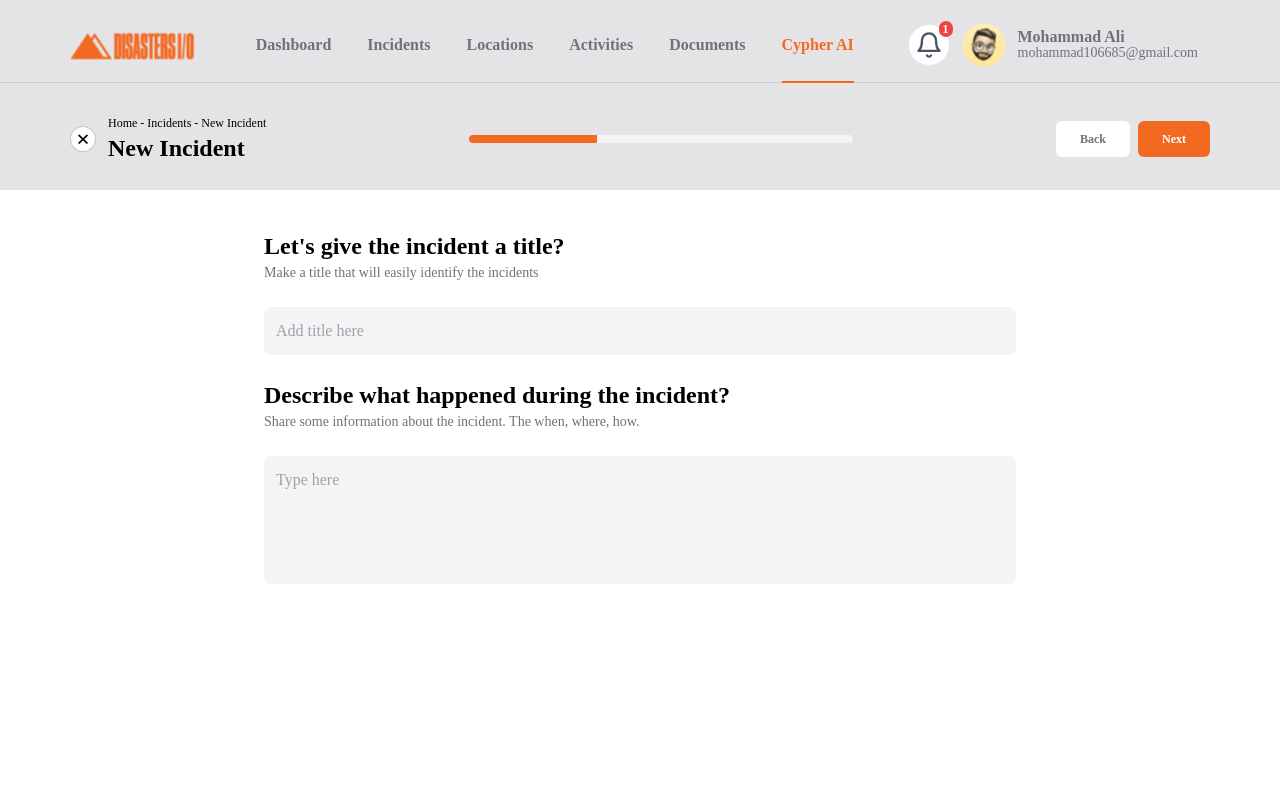
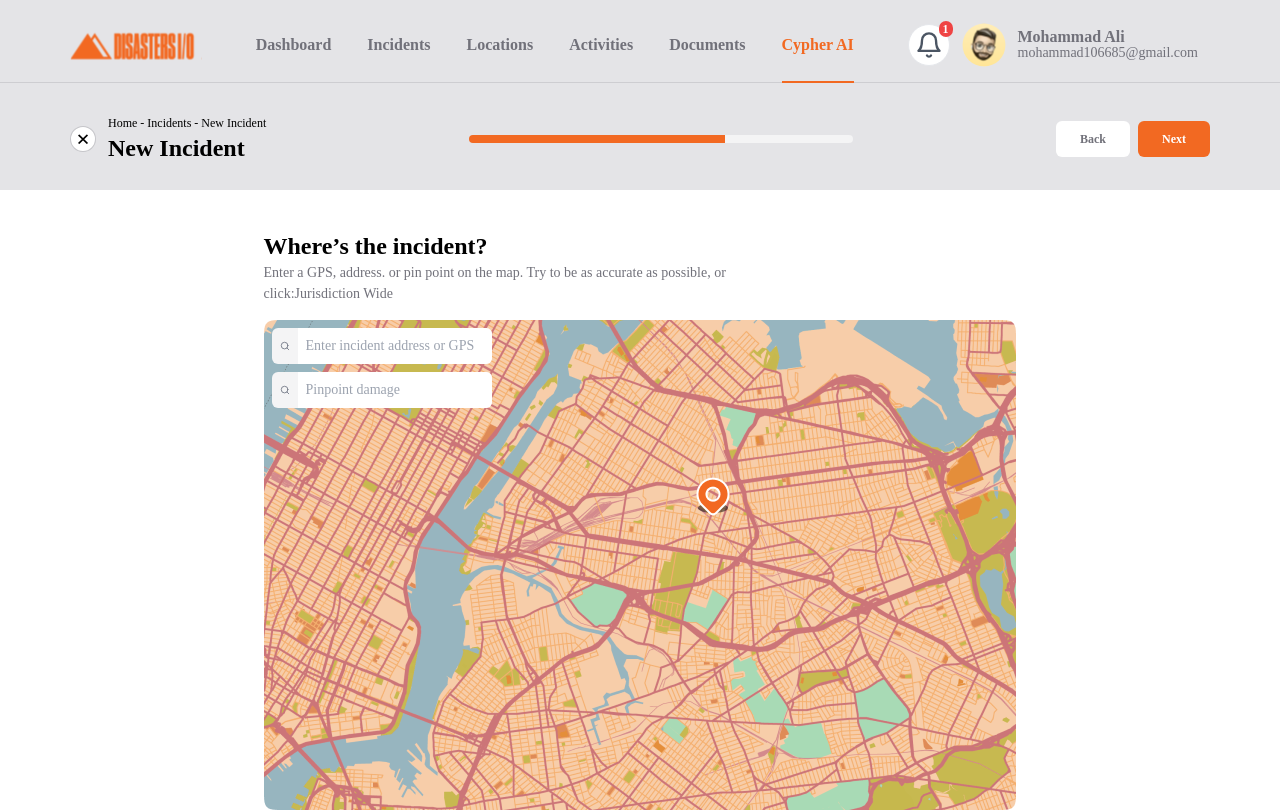
Before and after one commit to EyachirArafat/Disasters-Plateform, a React (Vite) app: page /cypher-ai in a window 1280 px wide. Built offline with nearby package versions, Linux system fonts and the light colour scheme.

Commit message:
Instep3 done & updated

```diff
--- a/src/components/common/navbar/Navbar-2.jsx
+++ b/src/components/common/navbar/Navbar-2.jsx
@@ -16,7 +16,10 @@ export const NavbarPTwo =({itemName, itemTitle, pDiv, SIClass, SBDClass, BClass,
         <ItemTitle itemTitle={itemTitle} itemName={itemName}/>
         <div className={cn("flex ",pDiv)}>
           <div>
-            <SearchIcon SIClass={SIClass}/>
+            <SearchIcon
+            SIClass={SIClass}
+            PH="search here"
+            />
 
           </div>
           <SortByDropdown className={SBDClass}/>
--- a/src/components/common/navbar/SearchIcon.jsx
+++ b/src/components/common/navbar/SearchIcon.jsx
@@ -1,6 +1,6 @@
 import { cn } from "../../library/utilities/cn"
 
-export const SearchIcon =({SIClass})=>{
+export const SearchIcon =({SIClass,PH, onChange, value})=>{
   return(
     <div className={cn("bg-white pl-2 gap-2 rounded-md", SIClass)}>
       <svg
@@ -16,7 +16,7 @@ export const SearchIcon =({SIClass})=>{
       <circle cx="11" cy="11" r="8" />
       <line x1="21" y1="21" x2="16.65" y2="16.65" />
       </svg>
-      <input type="text" className="text-sm p-2 outline-none focus:border appearance-none rounded-e-md" placeholder="search here"/>
+      <input type="text" className="text-sm p-2 outline-none focus:border appearance-none rounded-e-md" placeholder={PH} value={value} onChange={onChange}/>
     </div>
   )
 }
--- /dev/null
+++ b/src/components/incidents/newIncidents/incidentStep/InStep3.jsx
@@ -0,0 +1,62 @@
+import React, { useEffect, useState } from "react";
+import { Container } from "../../../common/Container";
+import { GetStarted } from "./GetStarted";
+import { SearchIcon } from "../../../common/navbar/SearchIcon";
+
+export const InStep3 = () => {
+  const [progress, setProgress] = useState(2);
+  const [searchAddress, setSearchAddress] = useState('');
+  const [pinpointDamage, setPinpointDamage] = useState('');
+
+  useEffect(()=>{
+    if(searchAddress.trim() && pinpointDamage.trim()){
+      setProgress(3);
+    }else{
+      setProgress(2);
+    };
+  },[searchAddress, pinpointDamage])
+
+  const handleDelete = () => {
+    setProgress(2);
+    setSearchAddress('')
+    setPinpointDamage('')
+  };
+  return (
+    <div>
+      <Container>
+        <GetStarted
+          itemTitle="Home - Incidents - New Incident"
+          itemName="New Incident"
+          progress={progress}
+          onDelete={handleDelete}
+
+        />
+        <div className="md:pt-[230px] sm:pt-[255px] pt-[265px]">
+          <div className="max-w-[753px] max-h-[589px] flex flex-col gap-4 mx-auto">
+          <div>
+            <h1 className='sm:text-2xl text-xl font-bold'>Where’s the incident?</h1>
+            <p className='text-t14 text-accent max-w-[518px]'>Enter a GPS, address. or pin point on the map. Try to be as accurate as possible, or click:Jurisdiction Wide</p>
+          </div>
+            <div className="rounded-lg relative object-cover">
+              <img src="/map1.png" alt="map" />
+              <div className="flex flex-col gap-2 max-w-[220px] absolute top-2 left-2">
+                <SearchIcon
+                PH="Enter incident address or GPS"
+                SIClass="flex items-center bg-color1"
+                onChange={(e)=>setSearchAddress(e.target.value)}
+                value={searchAddress}
+                />
+                <SearchIcon
+                PH="Pinpoint damage"
+                SIClass="flex items-center bg-color1"
+                onChange={(e)=>setPinpointDamage(e.target.value)}
+                value={pinpointDamage}
+                />
+              </div>
+            </div>
+          </div>
+        </div>
+      </Container>
+    </div>
+  );
+};
--- a/src/main.jsx
+++ b/src/main.jsx
@@ -2,12 +2,13 @@ import React, { StrictMode } from 'react'
 import { createRoot } from 'react-dom/client'
 import './index.css'
 import App from './App.jsx'
-import { createBrowserRouter, createRoutesFromElements, Route, Router, RouterProvider } from 'react-router-dom'
+import { createBrowserRouter, createRoutesFromElements, Route, RouterProvider } from 'react-router-dom'
 import { Dashboard } from './components/dashboard/DashboardSection.jsx'
 import { Incidents } from './components/incidents/IncidentsSection.jsx'
 import { CreateNew } from './components/incidents/newIncidents/CreateNew.jsx'
-import { GetStarted } from './components/incidents/newIncidents/incidentStep/GetStarted.jsx'
-import { Instep2 } from './components/incidents/newIncidents/incidentStep/Instep2.jsx'
+// import { GetStarted } from './components/incidents/newIncidents/incidentStep/GetStarted.jsx'
+import { InStep3 } from './components/incidents/newIncidents/incidentStep/InStep3.jsx'
+
 
 
 const router = createBrowserRouter(
@@ -20,7 +21,7 @@ const router = createBrowserRouter(
         {/* <Route path="step-1" element={<Instep1 />}/> */}
       </Route>
 
-      <Route path="/cypher-ai" element={<Instep2 />}/>
+      <Route path="/cypher-ai" element={<InStep3 />}/>
 
 
       <Route path='*' element={<div className='text-center flex flex-col text-5xl py-20 '>
@@ -34,6 +35,6 @@ const router = createBrowserRouter(
 
 createRoot(document.getElementById('root')).render(
   <React.StrictMode>
-    <RouterProvider router={router} future={{ v7_startTransition: true, v7_relativeSplatPath: true }}/>
+    <RouterProvider router={router} />
   </React.StrictMode>
 )
```
Also changed, not shown: src/components/incidents/newIncidents/incidentStep/Instep2.jsx (+0 -24 lines).
